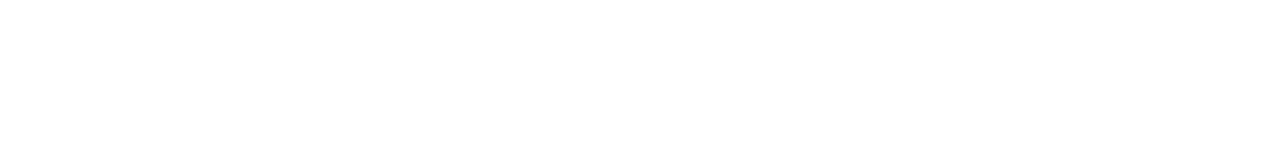
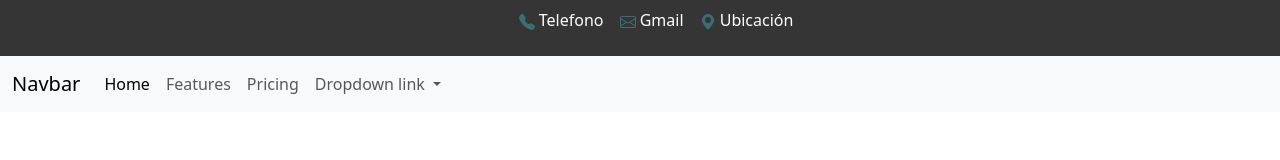
Before and after one commit to Daniel-Teseira/ReparacionesPC, a plain HTML site: page index.html in a window 1280 px wide. Drawn offline with nearby package versions, Linux system fonts and the light colour scheme.

Commit message:
se agrego el header sin redirecciones pero con estilo

```diff
--- a/index.html
+++ b/index.html
@@ -15,11 +15,78 @@
   <body>
 
     <header>
+      <section>
+        <ul class="d-flex flex-row align-items-center lista col-12 justify-content-center">
+          <li>
+            <section>
+              <svg xmlns="http://www.w3.org/2000/svg" width="16" height="16" fill="currentColor" class="bi bi-telephone-fill" viewBox="0 0 16 16">
+                <path fill-rule="evenodd" d="M1.885.511a1.745 1.745 0 0 1 2.61.163L6.29 2.98c.329.423.445.974.315 1.494l-.547 2.19a.678.678 0 0 0 .178.643l2.457 2.457a.678.678 0 0 0 .644.178l2.189-.547a1.745 1.745 0 0 1 1.494.315l2.306 1.794c.829.645.905 1.87.163 2.611l-1.034 1.034c-.74.74-1.846 1.065-2.877.702a18.634 18.634 0 0 1-7.01-4.42 18.634 18.634 0 0 1-4.42-7.009c-.362-1.03-.037-2.137.703-2.877L1.885.511z"/>
+              </svg>
+              <a href="">
+                Telefono
+              </a>
+            </section>
+          </li>
 
+          <li>
+            <section>
+              <svg xmlns="http://www.w3.org/2000/svg" width="16" height="16" fill="currentColor" class="bi bi-envelope" viewBox="0 0 16 16">
+                <path d="M0 4a2 2 0 0 1 2-2h12a2 2 0 0 1 2 2v8a2 2 0 0 1-2 2H2a2 2 0 0 1-2-2V4Zm2-1a1 1 0 0 0-1 1v.217l7 4.2 7-4.2V4a1 1 0 0 0-1-1H2Zm13 2.383-4.708 2.825L15 11.105V5.383Zm-.034 6.876-5.64-3.471L8 9.583l-1.326-.795-5.64 3.47A1 1 0 0 0 2 13h12a1 1 0 0 0 .966-.741ZM1 11.105l4.708-2.897L1 5.383v5.722Z"/>
+              </svg>
+              <a href="">
+                Gmail
+              </a>
+            </section>
+          </li>
+
+          <li>
+            <section>
+              <svg xmlns="http://www.w3.org/2000/svg" width="16" height="16" fill="currentColor" class="bi bi-geo-alt-fill" viewBox="0 0 16 16">
+                <path d="M8 16s6-5.686 6-10A6 6 0 0 0 2 6c0 4.314 6 10 6 10zm0-7a3 3 0 1 1 0-6 3 3 0 0 1 0 6z"/>
+              </svg>
+              <a href="">
+                Ubicación
+              </a>
+            </section>
+          </li>
+        </ul>
+      </section>
     </header>
 
     <nav>
-
+      <section>
+        <nav class="navbar navbar-expand-lg bg-body-tertiary">
+          <div class="container-fluid">
+            <a class="navbar-brand" href="#">Navbar</a>
+            <button class="navbar-toggler" type="button" data-bs-toggle="collapse" data-bs-target="#navbarNavDropdown" aria-controls="navbarNavDropdown" aria-expanded="false" aria-label="Toggle navigation">
+              <span class="navbar-toggler-icon"></span>
+            </button>
+            <div class="collapse navbar-collapse" id="navbarNavDropdown">
+              <ul class="navbar-nav">
+                <li class="nav-item">
+                  <a class="nav-link active" aria-current="page" href="#">Home</a>
+                </li>
+                <li class="nav-item">
+                  <a class="nav-link" href="#">Features</a>
+                </li>
+                <li class="nav-item">
+                  <a class="nav-link" href="#">Pricing</a>
+                </li>
+                <li class="nav-item dropdown">
+                  <a class="nav-link dropdown-toggle" href="#" role="button" data-bs-toggle="dropdown" aria-expanded="false">
+                    Dropdown link
+                  </a>
+                  <ul class="dropdown-menu">
+                    <li><a class="dropdown-item" href="#">Action</a></li>
+                    <li><a class="dropdown-item" href="#">Another action</a></li>
+                    <li><a class="dropdown-item" href="#">Something else here</a></li>
+                  </ul>
+                </li>
+              </ul>
+            </div>
+          </div>
+        </nav>
+      </section>
     </nav>
 
     <main>
--- a/styles/style.css
+++ b/styles/style.css
@@ -0,0 +1,21 @@
+
+
+header{
+  background-color: rgb(53, 53, 53);
+  padding: 0.5rem 0rem;
+}
+
+header li{
+  padding: 0rem 0.5rem;
+}
+
+.lista{
+  list-style-type: none;
+  text-decoration: none;
+  color: rgb(60, 110, 113);
+}
+
+.lista a{
+  color: rgb(255, 255, 255);
+  text-decoration: none;
+}
```
